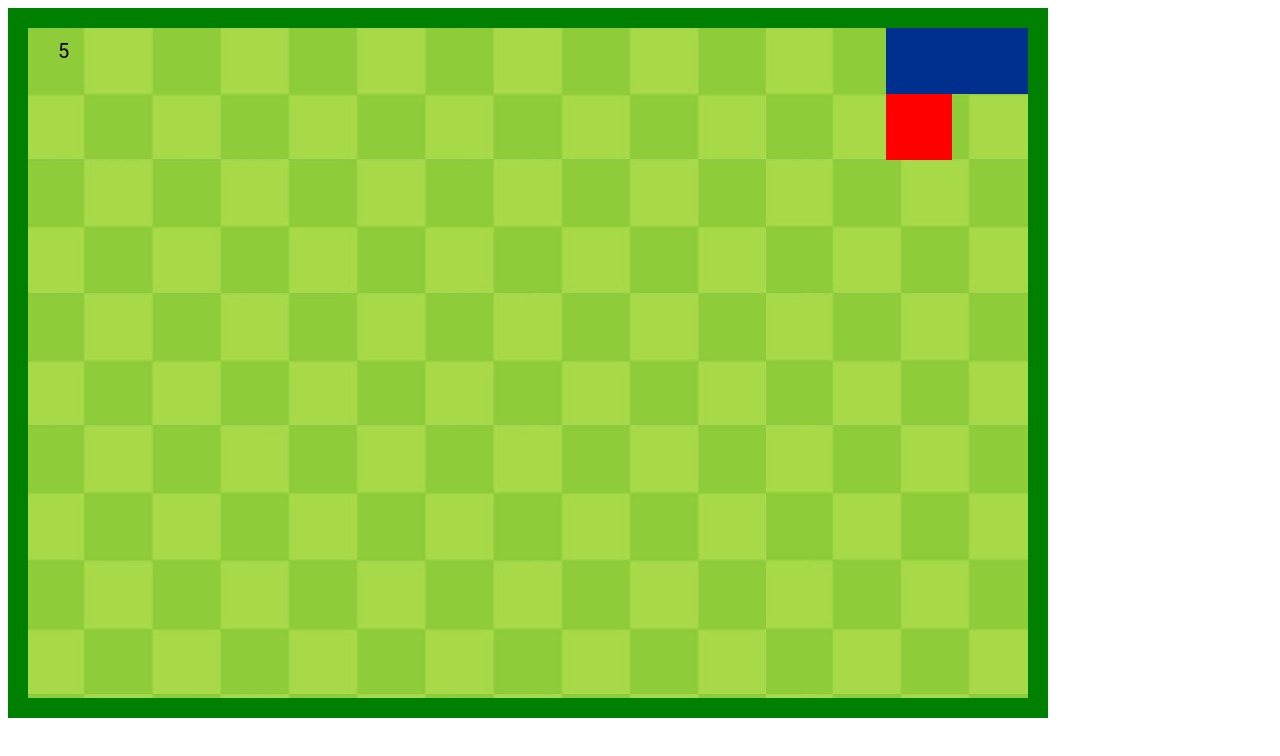
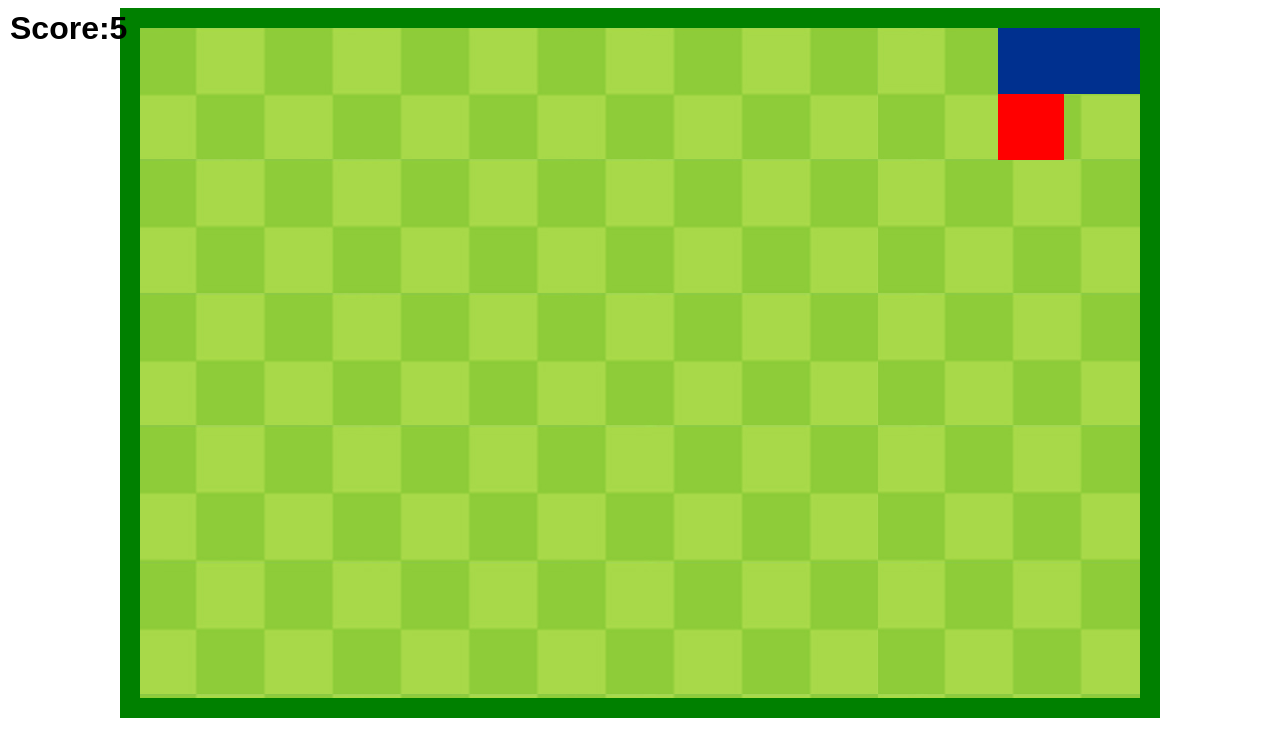
Before and after one commit to i-Ash/Snake-Game, a plain HTML site: page index.html in a window 1280 px wide. Drawn offline with Linux system fonts and the light colour scheme.

Commit message:
added some style

```diff
--- a/index.html
+++ b/index.html
@@ -9,10 +9,30 @@
             background-image: url("images/bg.jpg");
             border: 20px solid green;
         }
+        div{
+            display: flex;
+            justify-content: center;
+            align-items: center;
+            flex-direction: row;
+        }
+        #display-score{
+            position: absolute;
+            top:10px;
+            left:10px;
+        }
+        span{
+            font-size:xx-large;
+            font-family:sans-serif;
+            font-weight:bolder;
+        }
     </style>
 </head>
 <body>
     <div>
+        <div id="display-score">
+            <span>Score: </span>
+            <span id="score"> 5 </span>
+        </div>
         <canvas id="display"></canvas>
     </div>
     <script src="snake.js"></script>
--- a/snake.js
+++ b/snake.js
@@ -1,5 +1,6 @@
 function init(){
     canvas = document.querySelector('#display');
+    score = document.querySelector('#score');
     //width
     w = canvas.width = 1000;
     //height
@@ -8,7 +9,7 @@ function init(){
     pen = canvas.getContext('2d');
     cellSize = 66;
     game_over = false;
-    score = 5;
+    UpdatedScore = 5;
     food = getRandomFood();
         snake = {
         init_len:4,
@@ -34,7 +35,8 @@ function init(){
 
             if(headX == food.x && headY == food.y){
                 food = getRandomFood();
-                score++;
+                UpdatedScore++;
+                score.innerText = UpdatedScore;
             }
             else{
                 this.cells.pop();
@@ -103,7 +105,7 @@ function draw(){
     pen.fillRect(food.x*cellSize,food.y*cellSize,cellSize,cellSize);
     pen.fillStyle = "black";
     pen.font = "20px roboto";
-    pen.fillText(score,30,30);
+    // pen.fillText(score,30,30);
 }
 
 function update(){
```
